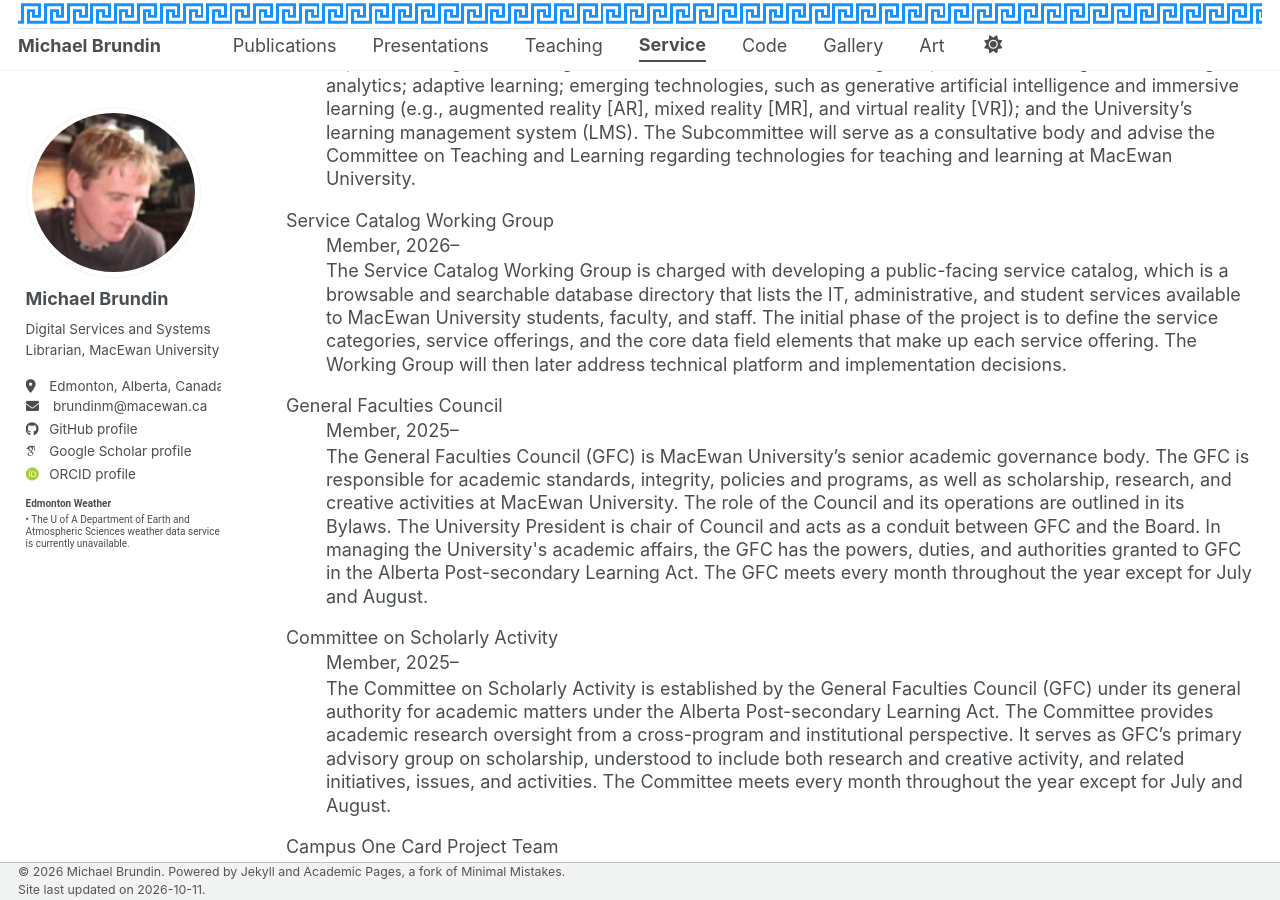
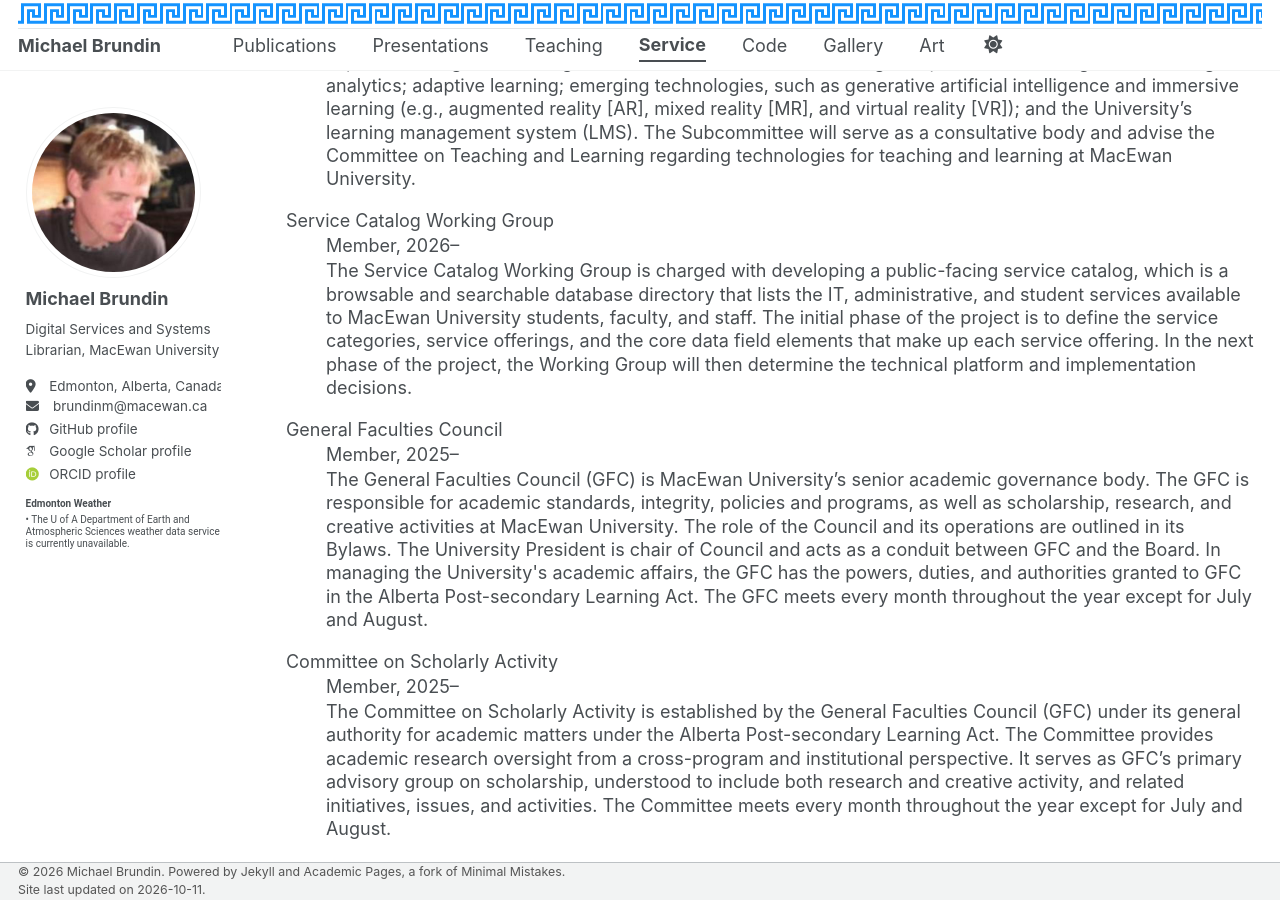
Before and after one commit to brundinm/brundinm.github.io, a Jekyll site: the page built from _pages/service.html, in a window 1280 px wide and 900 px high, scrolled down 373 px. Built offline with Jekyll 4.4.1, drawn with Linux system fonts in a browser that asks for light colours; some web fonts are replaced; a script bundle is joined from its source files by our own code; library files that are not in the unit come from our copies.

Commit message:
Update service.html

```diff
--- a/_pages/service.html
+++ b/_pages/service.html
@@ -63,7 +63,7 @@
 <dl>
   <dt>Service Catalog Working Group</dt>
   <dd>Member, 2026–</dd>
-  <dd>The Service Catalog Working Group is charged with developing a public-facing service catalog, which is a browsable and searchable database directory that lists the IT, administrative, and student services available to MacEwan University students, faculty, and staff. The initial phase of the project is to define the service categories, service offerings, and the core data field elements that make up each service offering. The Working Group will then later address technical platform and implementation decisions.</dd>
+  <dd>The Service Catalog Working Group is charged with developing a public-facing service catalog, which is a browsable and searchable database directory that lists the IT, administrative, and student services available to MacEwan University students, faculty, and staff. The initial phase of the project is to define the service categories, service offerings, and the core data field elements that make up each service offering. In the next phase of the project, the Working Group will then determine the technical platform and implementation decisions.</dd>
 </dl>
 <dl>
   <dt>General Faculties Council</dt>
```
